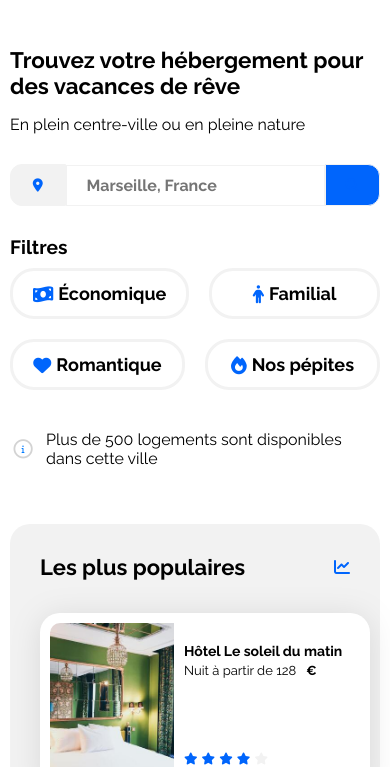
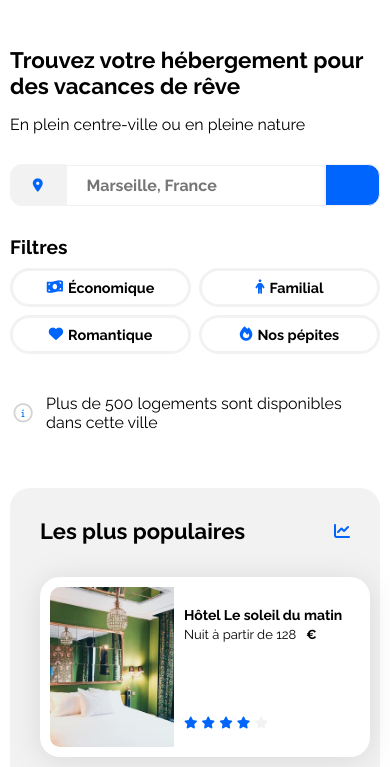
Before and after one commit to Liliriin/Booki, a plain HTML site: page index.html in a window 390 px wide. Shown: the part 107-874 px from the top of the page. Drawn offline with Linux system fonts and the light colour scheme; a script that the page names is missing.

Commit message:
fix filters buttons for smallest devices

```diff
--- a/css/style.css
+++ b/css/style.css
@@ -540,12 +540,17 @@
         width: 100%;
         display: flex;
         flex-wrap: wrap;
-        gap: 20px;
+        gap: 8px;
     }
 
     .filter-btn {
-        flex: 1 1 calc(50% - 20px);
+        flex: 1 1 calc(50% - 8px);
         justify-content: center;
+        padding: 8px 10px;
+        font-size: 0.9rem;
+        text-align:center;
+        box-sizing: border-box;
+
     }
 
 
```
